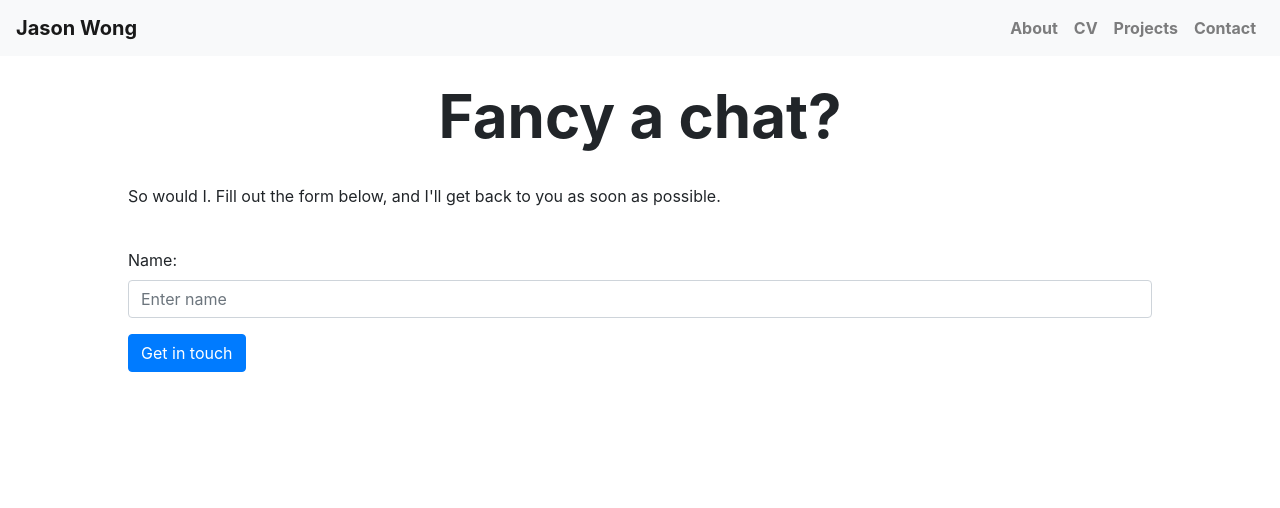
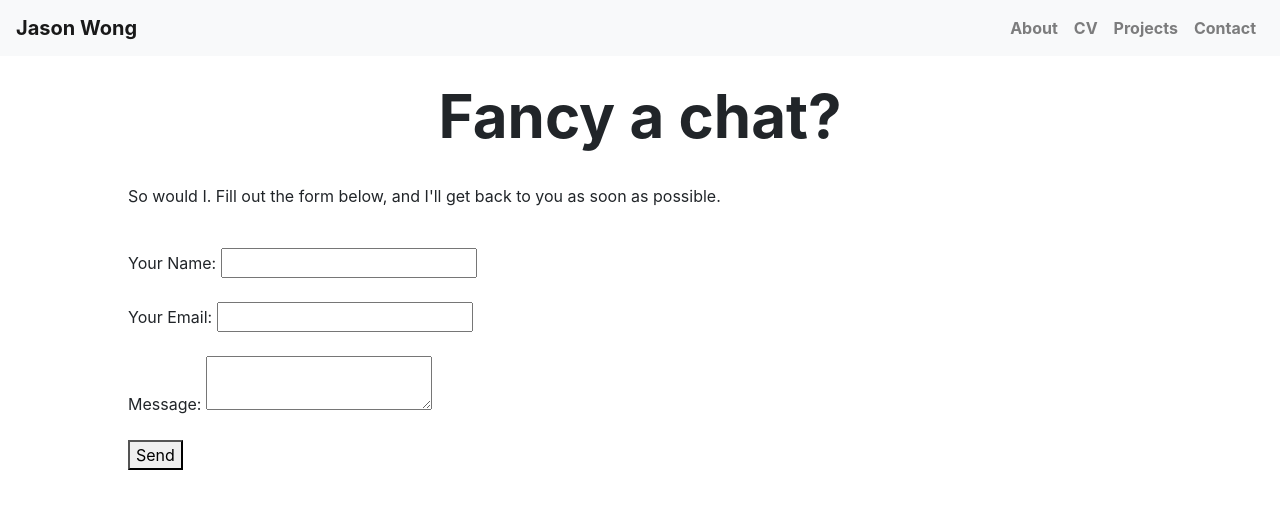
Before and after one commit to jasylwong/my_website, a React (Create React App) app: page /contact in a window 1280 px wide. Shown: the top 508 px of the page. Built offline with nearby package versions, Linux system fonts and the light colour scheme.

Commit message:
test netlify form

```diff
--- a/src/components/contact.js
+++ b/src/components/contact.js
@@ -25,14 +25,14 @@
           So would I.
           Fill out the form below, and I'll get back to you as soon as possible.
         </p><br></br>
-        <Form name="contact" noValidate validated={validated} onSubmit={handleSubmit} method="POST" data-netlify="true">
+        {/* <Form name="contact" noValidate validated={validated} onSubmit={handleSubmit} method="POST" data-netlify="true">
           <Form.Group controlId="formBasicName">
             <Form.Label>Name:</Form.Label>
             <Form.Control type="text" name="name" placeholder="Enter name" required/>
             <Form.Control.Feedback type="invalid">
               Please tell me who you are, so I know who to reply to!
             </Form.Control.Feedback>
-          </Form.Group>
+          </Form.Group> */}
 
           {/* <Form.Group controlId="formBasicEmail">
             <Form.Label>Email:</Form.Label>
@@ -49,11 +49,25 @@
               Please enter a message so I know what you want to chat about!
             </Form.Control.Feedback>
           </Form.Group> */}
-
+{/*
           <Button variant="primary" type="submit">
             Get in touch
-          </Button>
-        </Form>
+          </Button> */}
+        {/* </Form> */}
+        <form name="contact" method="POST" data-netlify="true">
+          <p>
+            <label>Your Name: <input type="text" name="name" /></label>
+          </p>
+          <p>
+            <label>Your Email: <input type="email" name="email" /></label>
+          </p>
+          <p>
+            <label>Message: <textarea name="message"></textarea></label>
+          </p>
+          <p>
+            <button type="submit">Send</button>
+          </p>
+        </form>
       </div>
     </div>
   )
```
